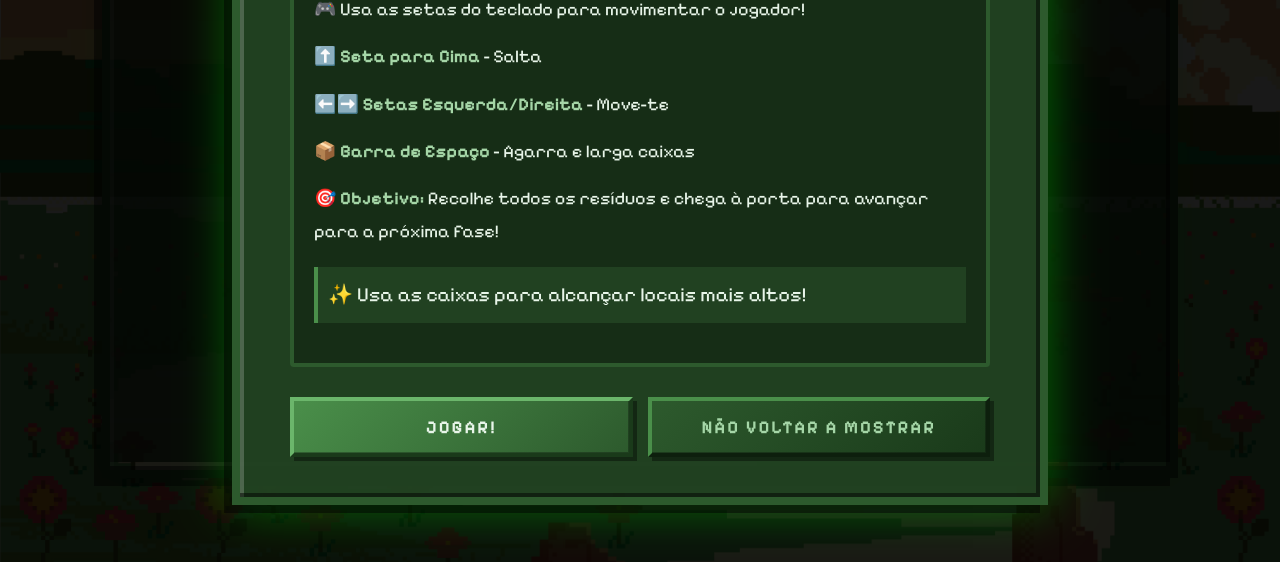
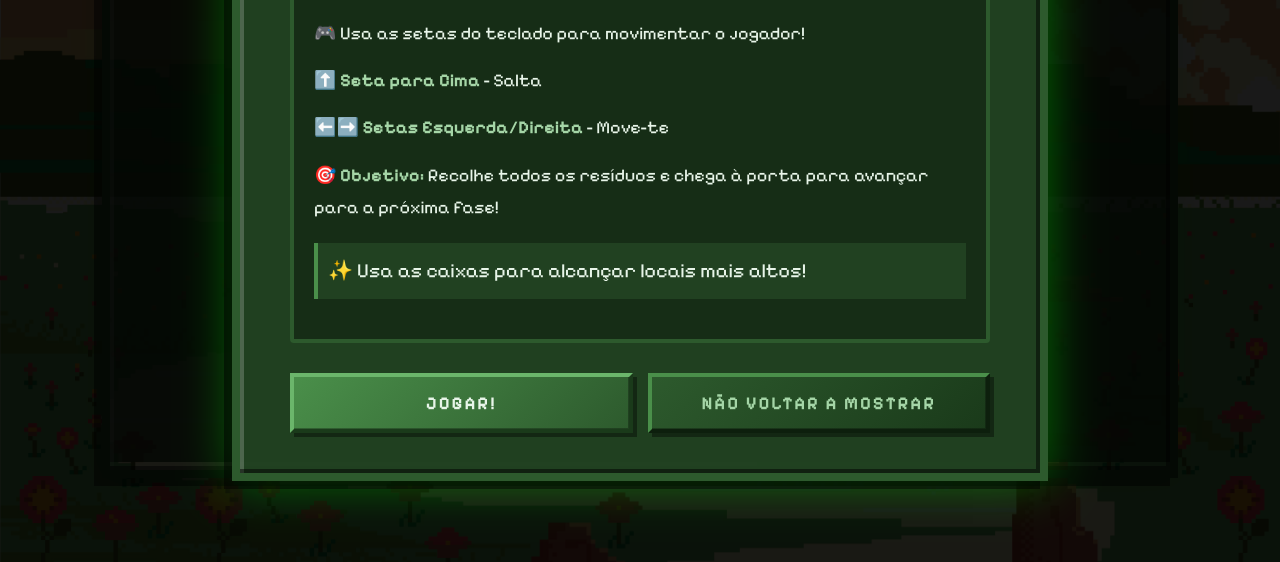
Before and after one commit to amorima/cg-project-tsiw, a plain HTML site: page html/game.html in a window 1280 px wide. Shown: the part 238-800 px from the top of the page. Drawn offline with Linux system fonts and the light colour scheme.

Commit message:
Feat: Remove instruction for using spacebar to grab and drop boxes

```diff
--- a/html/game.html
+++ b/html/game.html
@@ -103,7 +103,6 @@
           <p>🎮 Usa as setas do teclado para movimentar o jogador!</p>
           <p>⬆️ <strong>Seta para Cima</strong> - Salta</p>
           <p>⬅️➡️ <strong>Setas Esquerda/Direita</strong> - Move-te</p>
-          <p>📦 <strong>Barra de Espaço</strong> - Agarra e larga caixas</p>
           <p>
             🎯 <strong>Objetivo:</strong> Recolhe todos os resíduos e chega à
             porta para avançar para a próxima fase!
```
